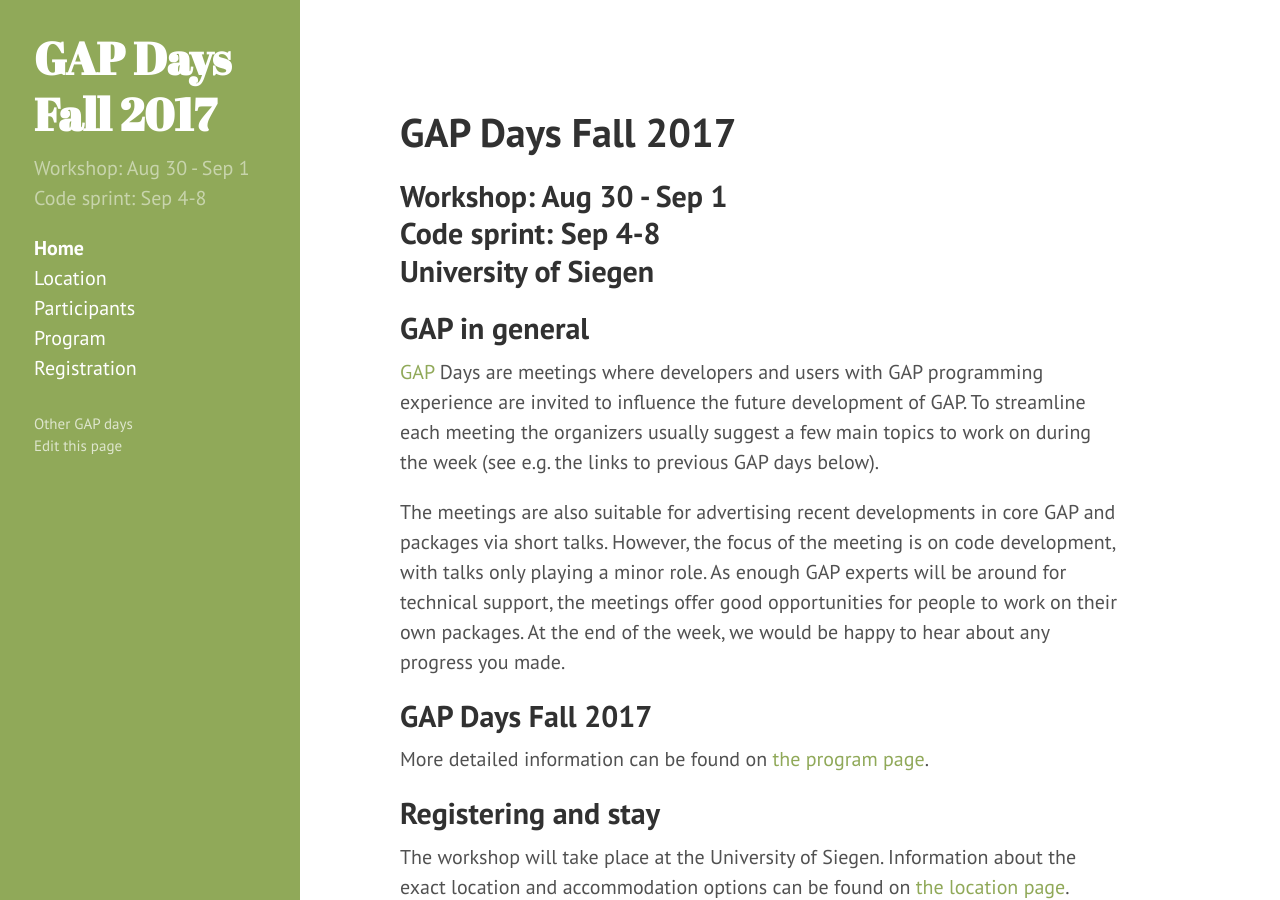
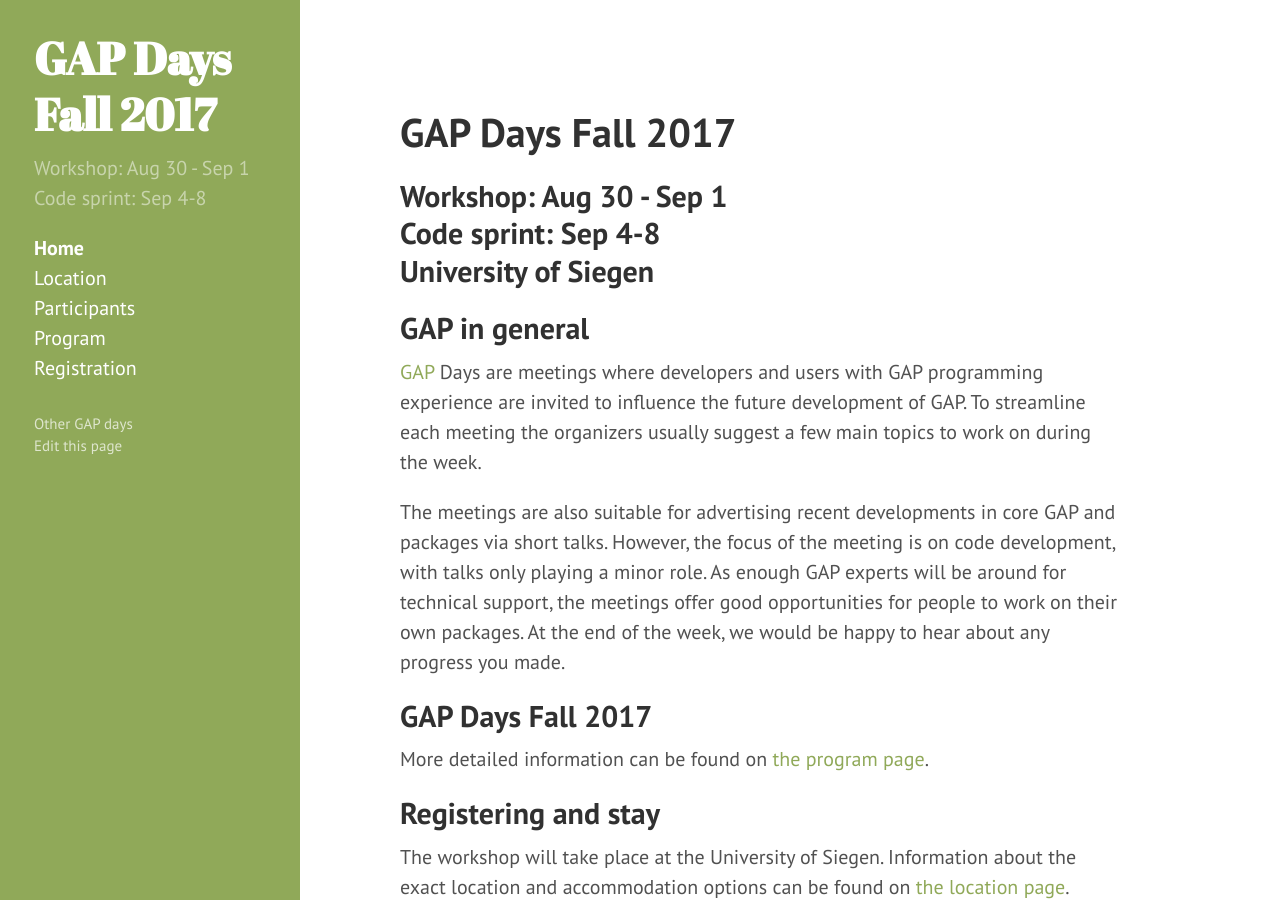
Before and after one commit to lbfm-rwth/gap-in-algebraic-research-2018, a Jekyll site: the page built from index.md, in a window 1280 px wide and 900 px high. Built offline with Jekyll 4.4.1, drawn with Linux system fonts in a browser that asks for light colours.

Commit message:
remove outdated ref to link*s* to prev GAP days

```diff
--- a/index.md
+++ b/index.md
@@ -11,7 +11,7 @@ title: Home
 [GAP](http://www.gap-system.org/) Days are meetings where developers and users
 with GAP programming experience are invited to influence the future
 development of GAP. To streamline each meeting the organizers usually suggest a few
-main topics to work on during the week (see e.g. the links to previous GAP days below).
+main topics to work on during the week.
 
 The meetings are also suitable for advertising recent developments in core GAP
 and packages via short talks. However, the focus of the meeting is on code
```
